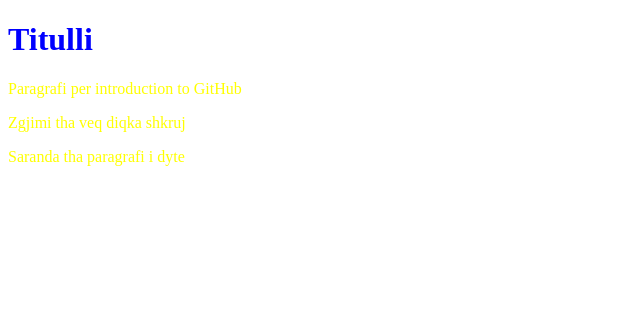
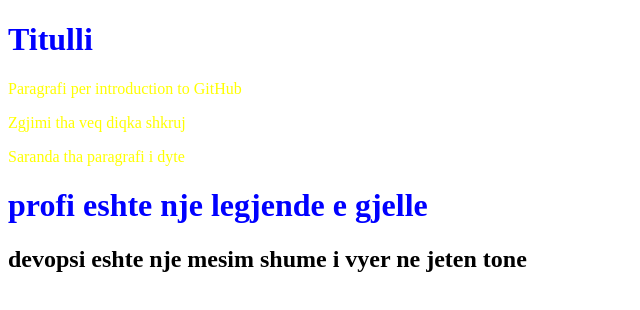
Before and after one commit to shkolladigjitalepej/website, a plain HTML site: page index.html in a window 1280 px wide. Shown: the whole page, without its empty margins (0-640 px from the left). Drawn offline with Linux system fonts and the light colour scheme.

Commit message:
shume bukur

```diff
--- a/index.html
+++ b/index.html
@@ -9,5 +9,7 @@
 	<p>Paragrafi per introduction to GitHub</p>
 	<p>Zgjimi tha veq diqka shkruj</p>
 	<p>Saranda tha paragrafi i dyte</p>
+	<h1>profi eshte nje legjende e gjelle</h1>
+	<h2>devopsi eshte nje  mesim shume i vyer ne jeten tone</h2>
 </body>
 </html>
```
